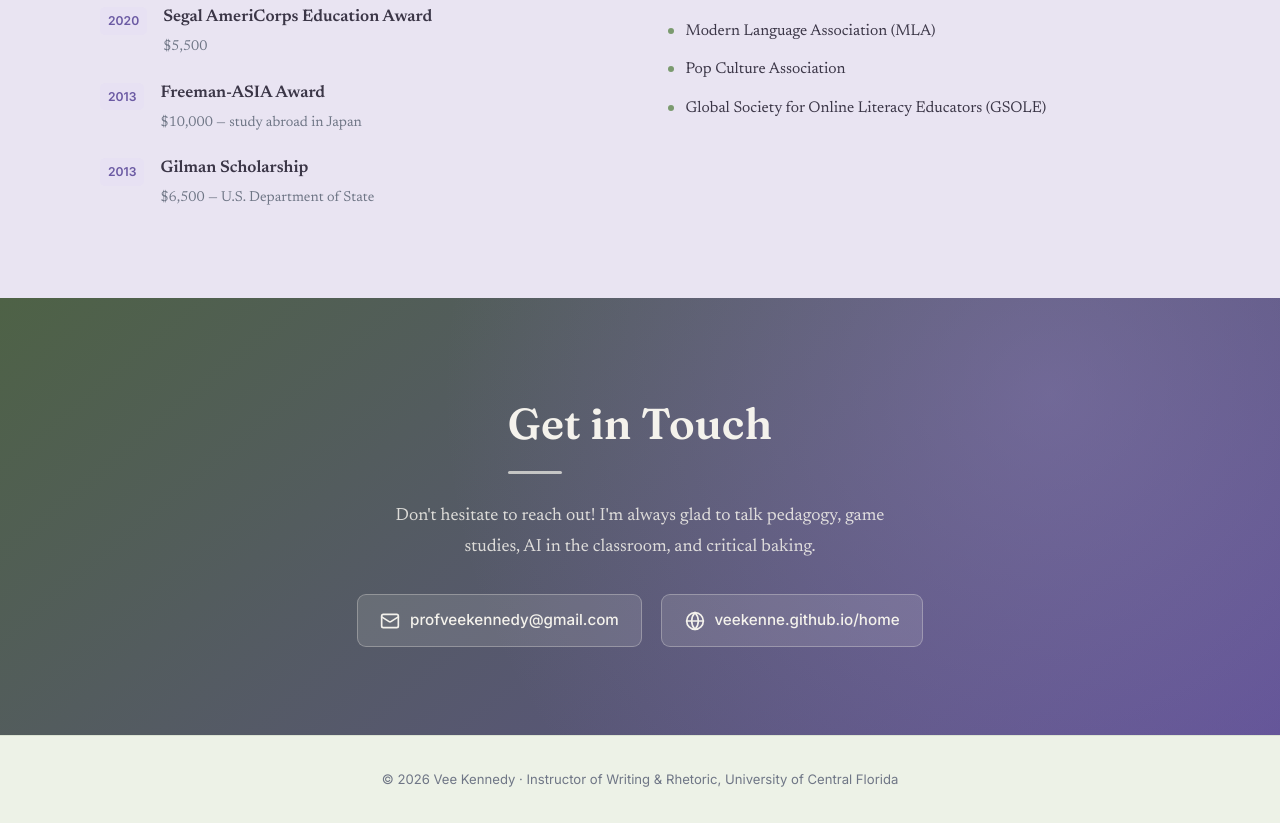
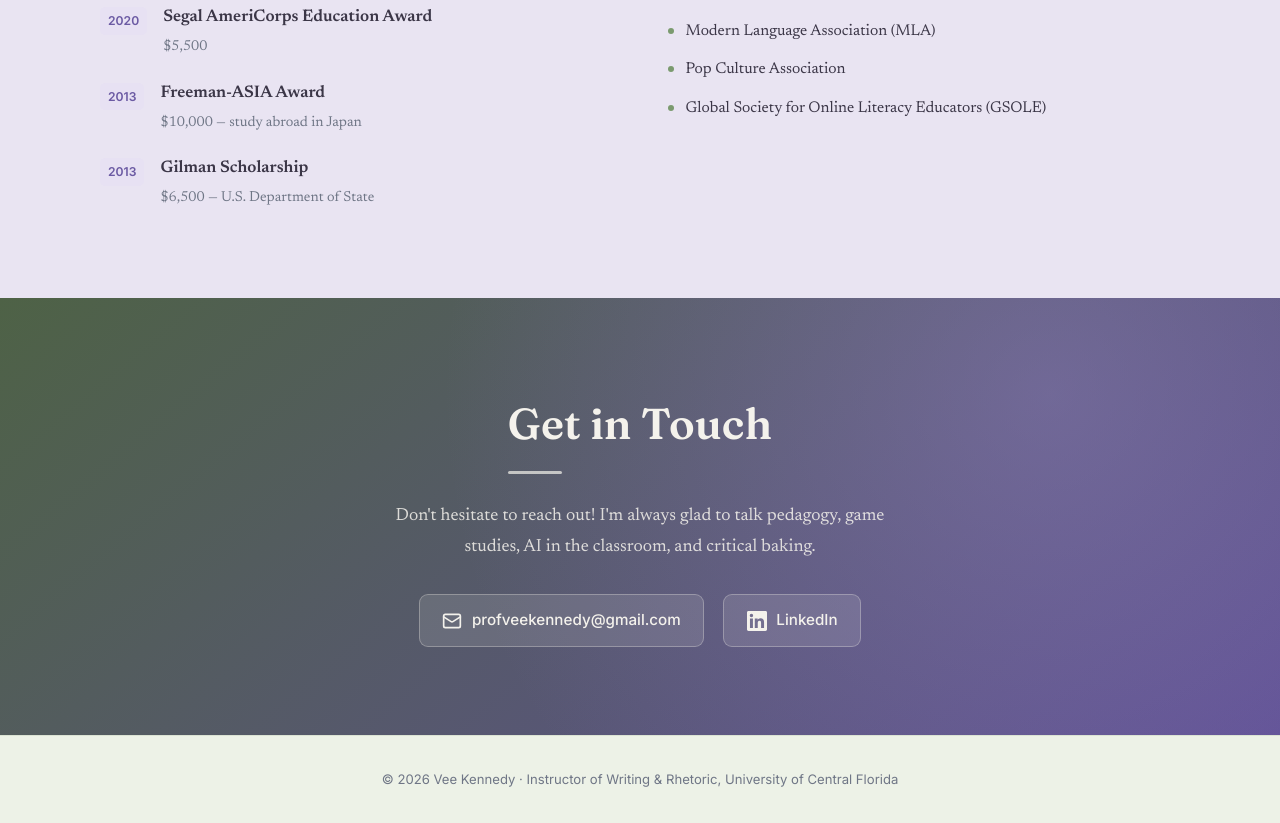
Before and after one commit to veekenne/NEHDIKennedyePortfolioSum26, a plain HTML site: page index.html in a window 1280 px wide. Shown: the part 7170-7993 px from the top of the page. Drawn offline with Linux system fonts and the light colour scheme.

Commit message:
Point bottom contact link to LinkedIn
Co-Authored-By: Claude Opus 4.8 <noreply@anthropic.com>
Claude-Session: https://claude.ai/code/session_01TpEQdzVCQ8EWAnZwZFmBmB

```diff
--- a/index.html
+++ b/index.html
@@ -423,9 +423,9 @@
             <svg xmlns="http://www.w3.org/2000/svg" width="20" height="20" viewBox="0 0 24 24" fill="none" stroke="currentColor" stroke-width="2" stroke-linecap="round" stroke-linejoin="round"><rect x="2" y="4" width="20" height="16" rx="2"/><path d="m22 7-8.97 5.7a1.94 1.94 0 0 1-2.06 0L2 7"/></svg>
             profveekennedy@gmail.com
           </a>
-          <a href="https://veekenne.github.io/home/" class="contact-link" target="_blank" rel="noopener">
-            <svg xmlns="http://www.w3.org/2000/svg" width="20" height="20" viewBox="0 0 24 24" fill="none" stroke="currentColor" stroke-width="2" stroke-linecap="round" stroke-linejoin="round"><circle cx="12" cy="12" r="10"/><path d="M12 2a14.5 14.5 0 0 0 0 20 14.5 14.5 0 0 0 0-20"/><path d="M2 12h20"/></svg>
-            veekenne.github.io/home
+          <a href="https://www.linkedin.com/in/vee-kennedy-509075139/" class="contact-link" target="_blank" rel="noopener">
+            <svg xmlns="http://www.w3.org/2000/svg" width="20" height="20" viewBox="0 0 24 24" fill="currentColor" aria-hidden="true"><path d="M20.45 20.45h-3.56v-5.57c0-1.33-.02-3.04-1.85-3.04-1.85 0-2.14 1.45-2.14 2.94v5.67H9.34V9h3.42v1.56h.05c.48-.9 1.64-1.85 3.38-1.85 3.61 0 4.28 2.38 4.28 5.47v6.27zM5.34 7.43a2.07 2.07 0 1 1 0-4.14 2.07 2.07 0 0 1 0 4.14zM7.12 20.45H3.56V9h3.56v11.45zM22.22 0H1.77C.79 0 0 .77 0 1.72v20.56C0 23.23.79 24 1.77 24h20.45c.98 0 1.78-.77 1.78-1.72V1.72C24 .77 23.2 0 22.22 0z"/></svg>
+            LinkedIn
           </a>
         </div>
       </div>
```
